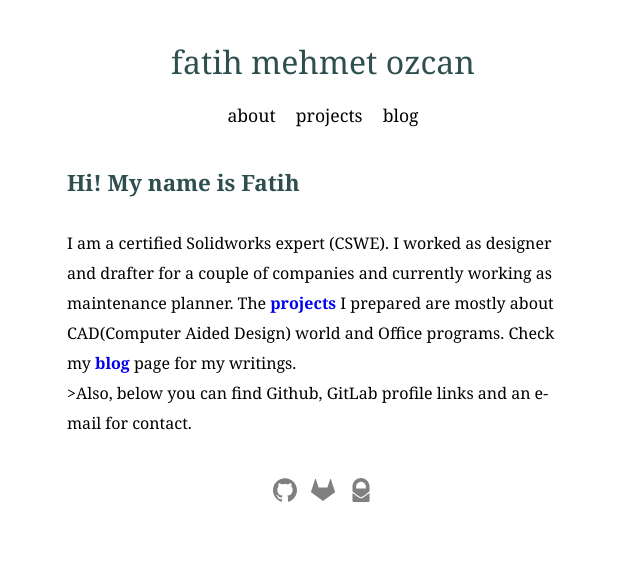
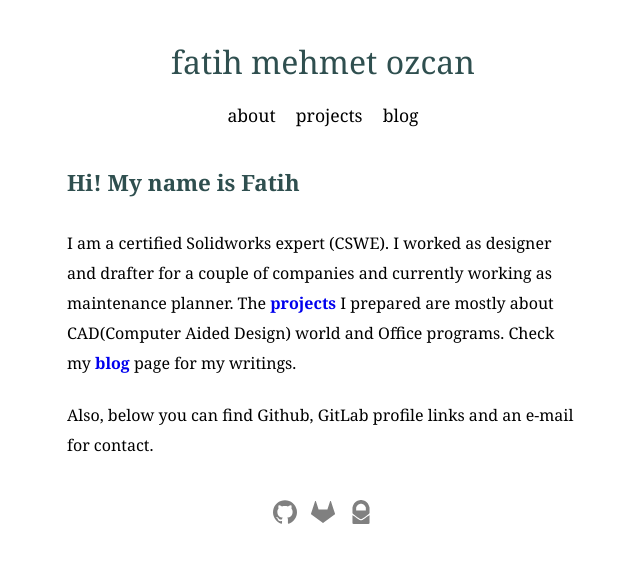
Before and after one commit to fatihmeh/fatihmeh.github.io, a Jekyll site: the page built from index.html, in a window 1280 px wide. Shown: the top 563 px of the page, without its empty margins (317-957 px from the left). Built offline with Jekyll 4.4.1, drawn with Linux system fonts in a browser that asks for light colours.

Commit message:
Update index.html

```diff
--- a/index.html
+++ b/index.html
@@ -3,4 +3,4 @@
 title: fatih mehmet ozcan
 ---
 <h2 class="parag-header">Hi! My name is Fatih</h2>
-<p class="about">I am a certified Solidworks expert (CSWE). I worked as designer and drafter for a couple of companies and currently working as maintenance planner. The <a href="/blog">projects</a> I prepared are mostly about CAD(Computer Aided Design) world and Office programs. Check my <a href="/blog">blog</a> page for my writings.</p><p class="about-margin">>Also, below you can find Github, GitLab profile links and an e-mail for contact.</p>
+<p class="about">I am a certified Solidworks expert (CSWE). I worked as designer and drafter for a couple of companies and currently working as maintenance planner. The <a href="/blog">projects</a> I prepared are mostly about CAD(Computer Aided Design) world and Office programs. Check my <a href="/blog">blog</a> page for my writings.</p><br><p class="about-margin">Also, below you can find Github, GitLab profile links and an e-mail for contact.</p>
```
